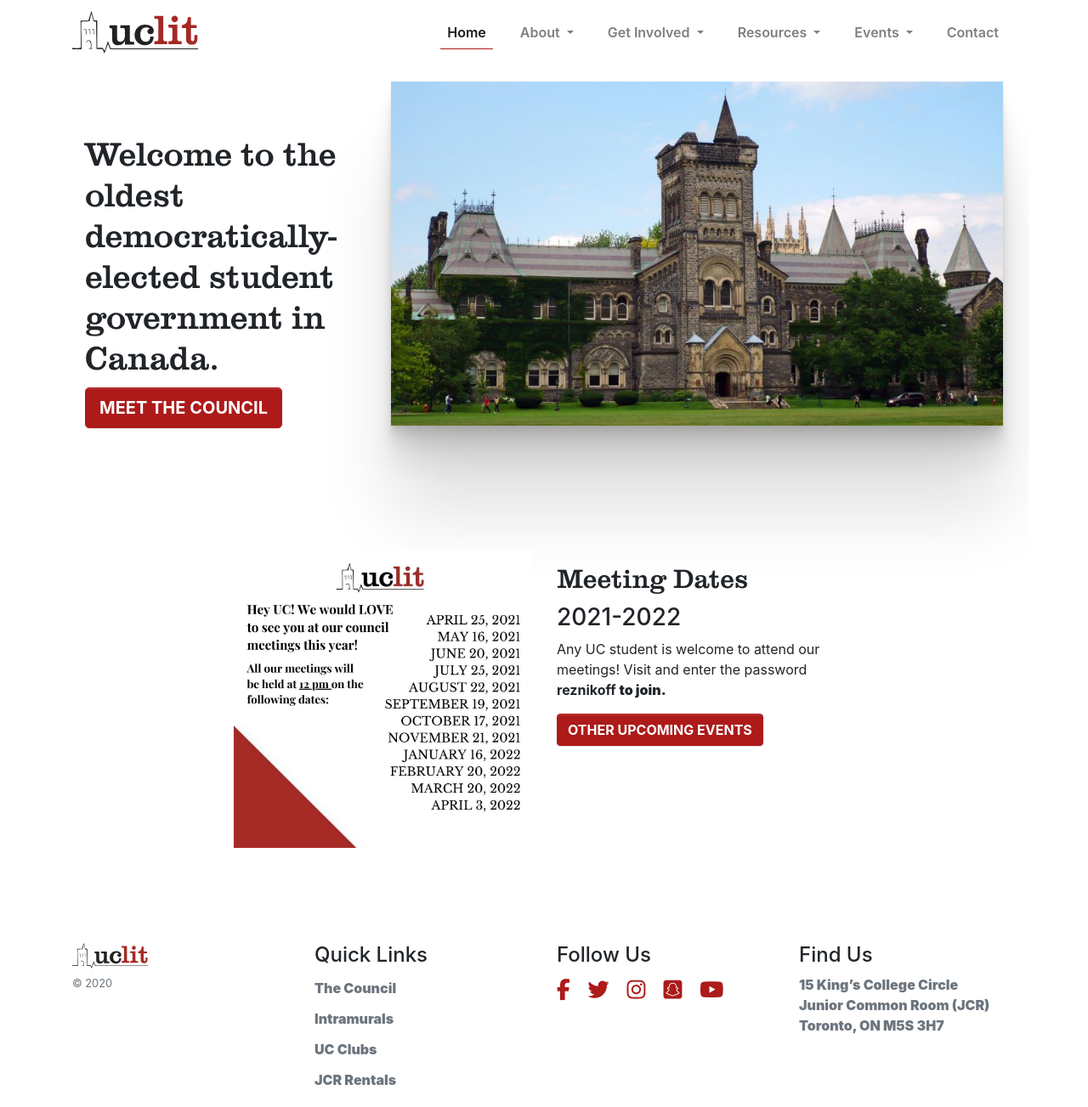
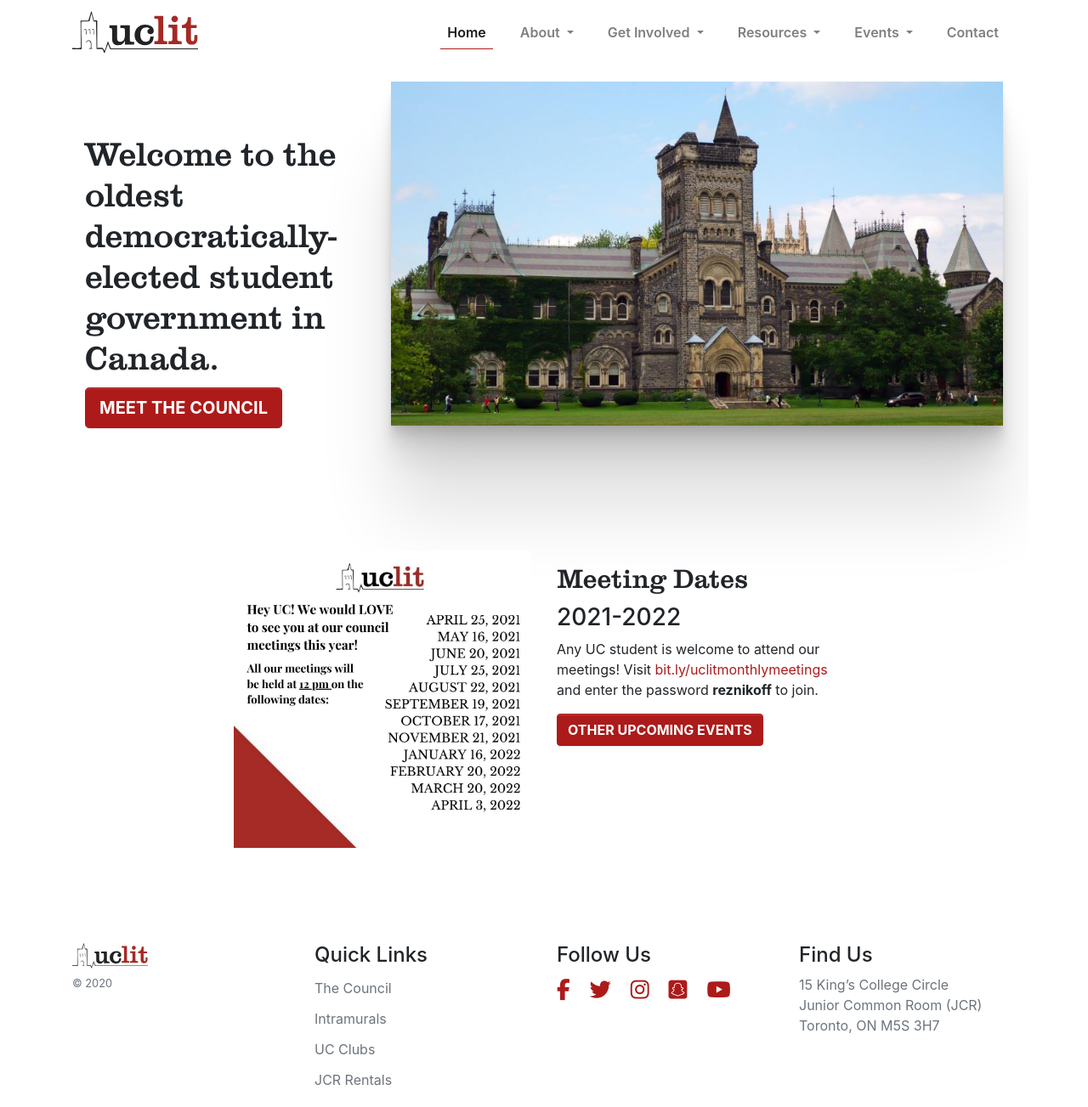
Before and after one commit to uclit-webmaster/uclit-site, a Jekyll site: the page built from index.html, in a window 1280 px wide and 1303 px high. Shown: the whole window at 85% size. Built offline with Jekyll 4.4.1, drawn with Linux system fonts in a browser that asks for light colours; nearby versions of some CDN libraries.

Commit message:
fixed president's message

```diff
--- a/_data/presidents-message.yml
+++ b/_data/presidents-message.yml
@@ -8,4 +8,4 @@ image: /assets/images/All_our_meetings_will_be_held_at_12_pm_on_the_following_da
 name: Meeting Dates
 # https://yaml-multiline.info/ (info about multiline strings in yaml)
 message: |
-  Any UC student is welcome to attend our meetings! Visit <bit.ly/uclitmonthlymeetings> and enter the password <strong> reznikoff <strong> to join.
+  Any UC student is welcome to attend our meetings! Visit <a href="https://bit.ly/uclitmonthlymeetings">bit.ly/uclitmonthlymeetings</a> and enter the password <strong>reznikoff</strong> to join.
```
